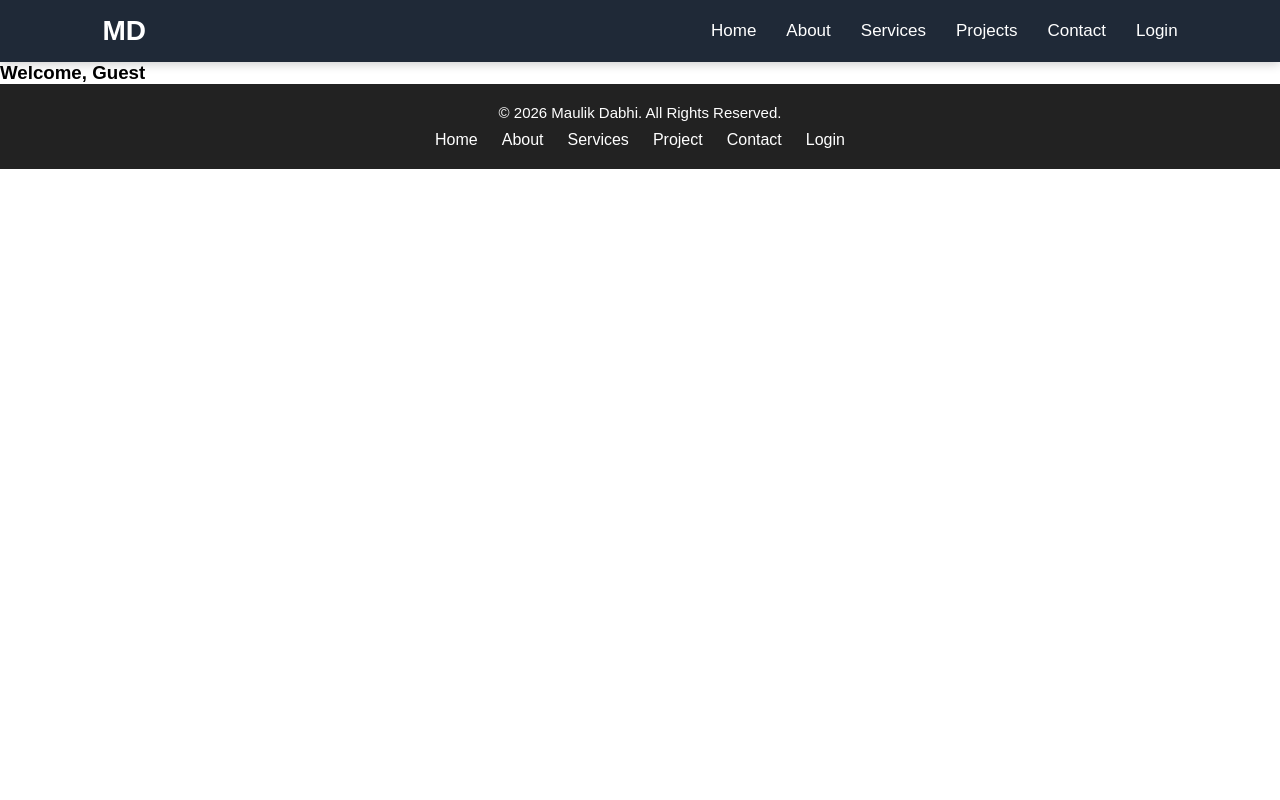
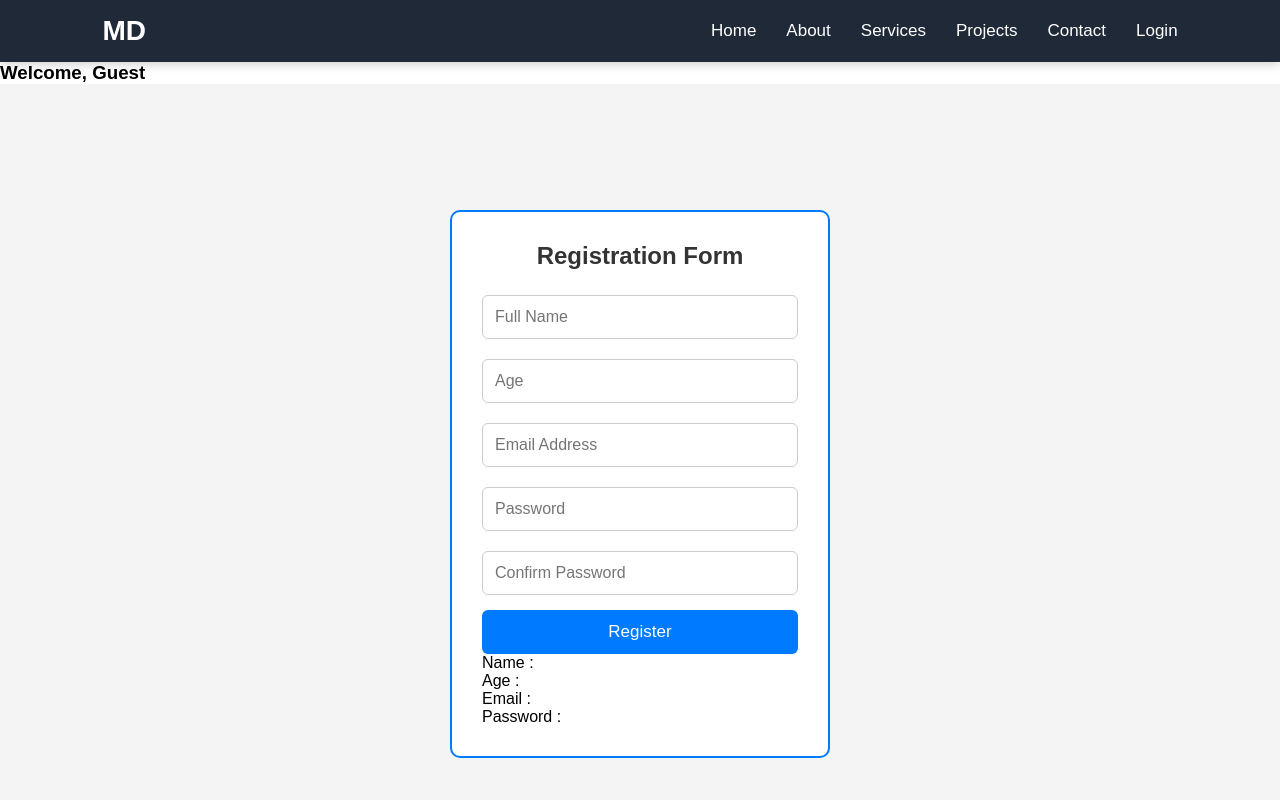
Before and after one commit to moleeekkk/first-app, a React (Vite) app: page /registration in a window 1280 px wide. Shown: the top 800 px of the page. Built offline with nearby package versions, Linux system fonts and the light colour scheme.

Commit message:
Updated Files

```diff
--- a/src/App.jsx
+++ b/src/App.jsx
@@ -9,6 +9,7 @@ import { Project } from "./pages/Project";
 import { Contact } from "./pages/Contact";
 import Login from "./pages/Login";
 import { useState } from "react";
+import Registration from "./pages/Registration";
 
 function App() {
   const [Username, setUsername] = useState("");
@@ -35,6 +36,7 @@ function App() {
             />
           }
         />
+        <Route path="/registration" element={<Registration />} />
       </Routes>
 
       <Footer />
--- a/src/pages/Login.jsx
+++ b/src/pages/Login.jsx
@@ -1,6 +1,7 @@
 import "./Login.css";
 // import { useState } from "react";
 import User from "./User";
+import { Link } from "react-router-dom";
 
 // const [Temp, setTemp] = useState("");
 
@@ -40,6 +41,7 @@ export default function Login({ Temp, setTemp, Username, setUsername }) {
             </button>
             {/* <span>Is Logged In : {loginStatus}</span> */}
           </form>
+          <Link to="/registration">Registration Here!</Link>
         </div>
       </div>
     </>
--- /dev/null
+++ b/src/pages/Registration.css
@@ -0,0 +1,41 @@
+.register-container {
+  min-height: 100vh;
+  display: flex;
+  justify-content: center;
+  align-items: center;
+  background: #f4f4f4;
+}
+
+.register-form {
+  width: 380px;
+  background: white;
+  padding: 30px;
+  border-radius: 10px;
+  border: 2px solid #007bff;
+}
+
+.register-form h2 {
+  text-align: center;
+  margin-bottom: 20px;
+  color: #333;
+}
+
+.register-form input {
+  width: 100%;
+  padding: 12px;
+  margin-bottom: 15px;
+  border: 1px solid #ccc;
+  border-radius: 6px;
+  font-size: 16px;
+}
+
+.register-form button {
+  width: 100%;
+  padding: 12px;
+  border: none;
+  background: #007bff;
+  color: white;
+  font-size: 17px;
+  border-radius: 6px;
+  cursor: pointer;
+}
--- /dev/null
+++ b/src/pages/Registration.jsx
@@ -0,0 +1,65 @@
+import { useRef, useState } from "react";
+import "./Registration.css";
+
+export default function Registration() {
+  const [Name, setName] = useState("");
+  const Age = useRef(null);
+  const Email = useRef(null);
+  const [Password, setPassword] = useState("");
+
+  const [FinalName, setFinalName] = useState("");
+  const [FinalAge, setFinalAge] = useState(null);
+  const [FinalEmail, setFinalEmail] = useState(null);
+  const [FinalPassword, setFinalPassword] = useState(null);
+
+  function handle(e) {
+    e.preventDefault();
+
+    setFinalName(Name);
+    setFinalAge(Age);
+    setFinalEmail(Email);
+    setFinalPassword(Password);
+
+    alert("Form Submitted...");
+    // alert("Name : " + Fullname);
+    // alert("Age : " + ageRef.current.value);
+  }
+  return (
+    <>
+      <div className="register-container">
+        <form className="register-form" onSubmit={handle}>
+          <h2>Registration Form</h2>
+
+          <input
+            type="text"
+            placeholder="Full Name"
+            value={Name}
+            onChange={(e) => {
+              setName(e.target.value);
+              console.log(e.target.value);
+            }}
+          />
+          <input type="number" placeholder="Age" min="1" ref={Age} />
+          <input type="email" placeholder="Email Address" ref={Email} />
+          <input
+            type="password"
+            placeholder="Password"
+            value={Password}
+            onChange={(e) => {
+              setPassword(e.target.value);
+              console.log(e.target.value);
+            }}
+          />
+          <input type="password" placeholder="Confirm Password" />
+          <button type="submit">Register</button>
+          <div className="display">
+            <p>Name : {FinalName}</p>
+            <p>Age : {FinalAge}</p>
+            <p>Email : {FinalEmail}</p>
+            <p>Password : {FinalPassword}</p>
+          </div>
+        </form>
+      </div>
+    </>
+  );
+}
```
Also changed, not shown: 1 other file (tests, documents, lock files or other folders).
